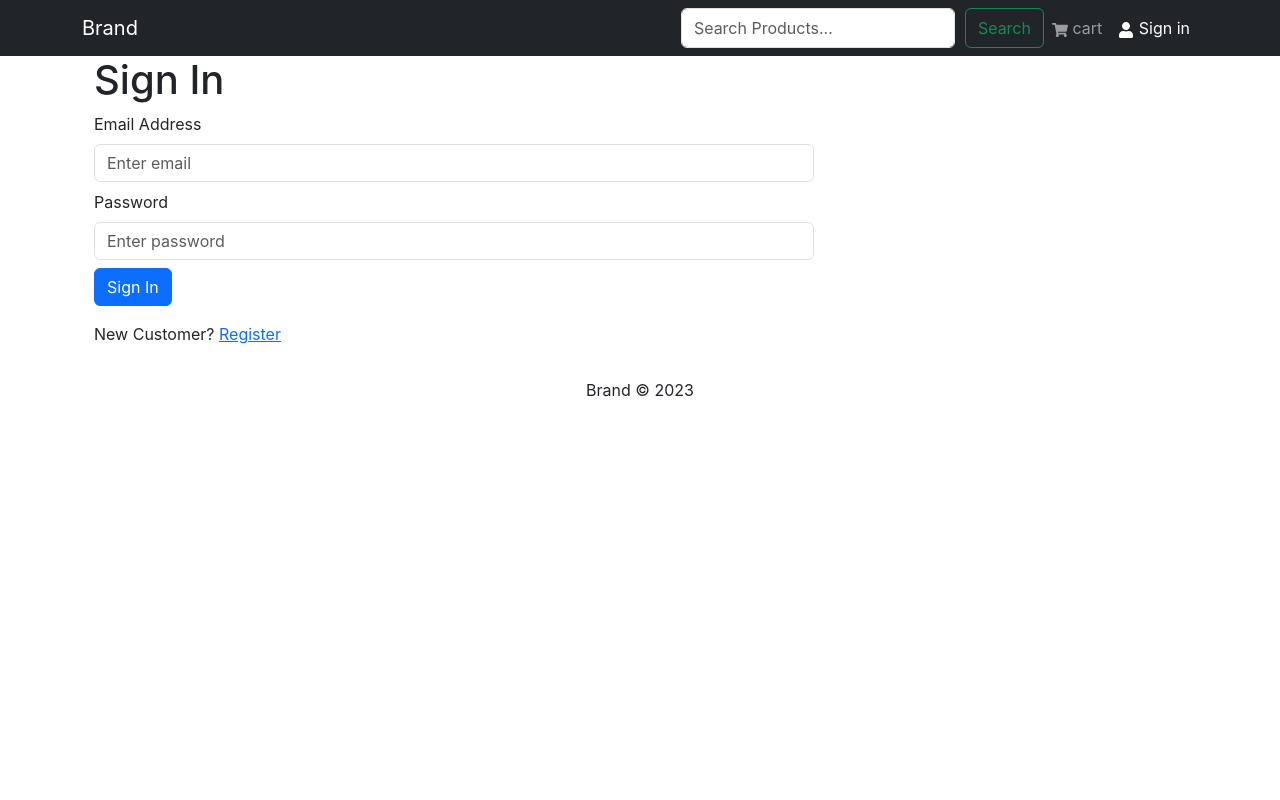
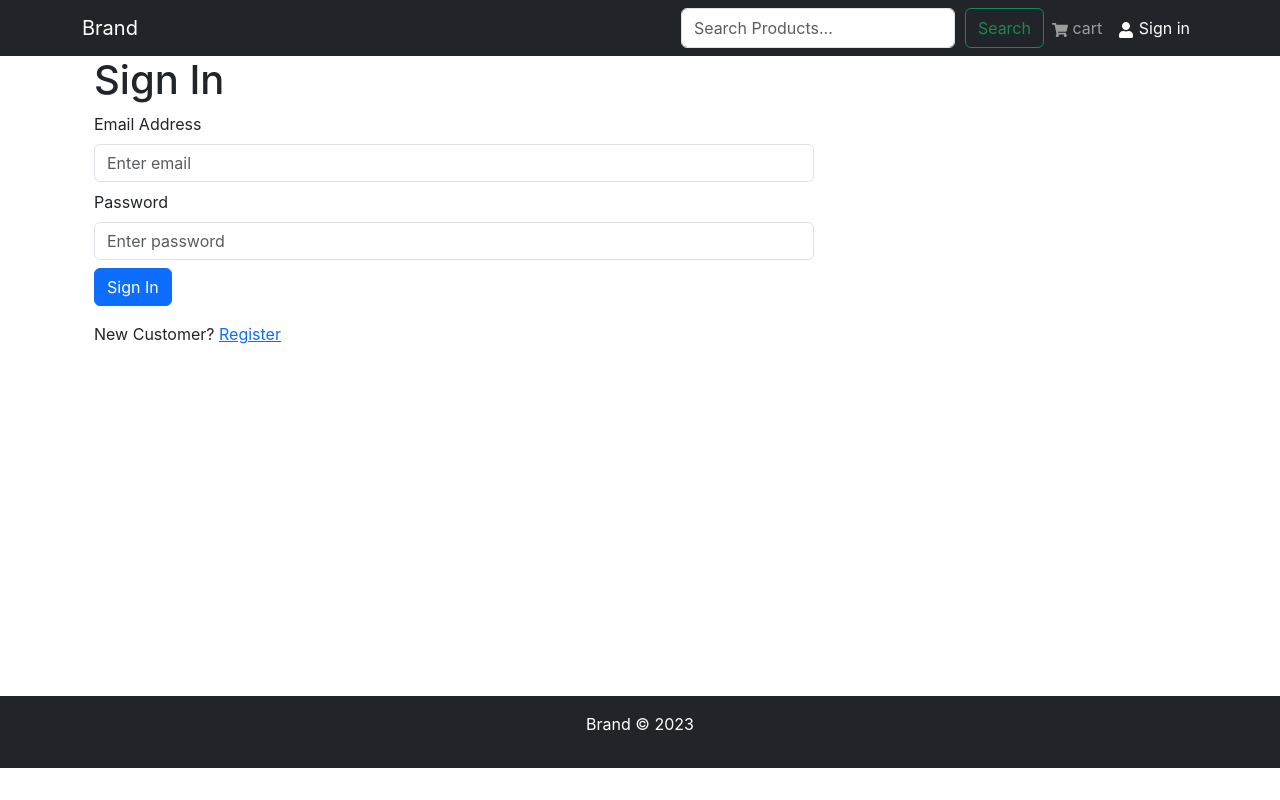
Before and after one commit to mohammadkhalaf/ecommerce, a React (Create React App) app in the folder frontend/: page /login in a window 1280 px wide. Built offline with nearby package versions, Linux system fonts and the light colour scheme.

Commit message:
fix some styles

```diff
--- a/frontend/src/components/Footer.jsx
+++ b/frontend/src/components/Footer.jsx
@@ -3,7 +3,7 @@ import {Container, Row, Col} from 'react-bootstrap'
 const Footer = () => {
     const currentYear= new Date().getFullYear()
   return <>
-  <footer>
+  <footer style={{backgroundColor:'#212529', color:'white'}}>
     <Container>
         <Row>
             <Col className='text-center py-3'>
--- a/frontend/src/components/Header.jsx
+++ b/frontend/src/components/Header.jsx
@@ -33,10 +33,10 @@ try {
           <LinkContainer to='/'>
             <Navbar.Brand >Brand</Navbar.Brand>
           </LinkContainer>
-            <Navbar.Toggle aria-controls='basic-navbar-nav'/>
-            <NavbarCollapse id='basic-navbar-nav'>
+            <Navbar.Toggle aria-controls='basic-navbar-nav' />
+            <NavbarCollapse id='basic-navbar-nav' className='custom-navbar'>
                 <Nav className='ms-auto'>
-                  <Search/>
+                  <Search />
                   <LinkContainer to='/cart'>
                      <Nav.Link><FaShoppingCart/> cart
                      {cartItems.length>0 && (
--- a/frontend/src/index.css
+++ b/frontend/src/index.css
@@ -12,10 +12,11 @@ code {
     monospace;
 }
 
-.card {
-  /* border: 2px solid red; */
+main {
+  min-height: 80vh;
+}
 
-}
+
 
 .product-title {
   height: 2.5em;
@@ -47,6 +48,7 @@ code {
   content: '\2606';
 }
 
+
 .search {
   display: flex;
 }
@@ -54,3 +56,12 @@ code {
 .search-btn {
   margin-left: 10px;
 }
+
+.custom-navbar {
+  /* Your existing styles for the Navbar */
+
+  @media (max-width: 768px) {
+    margin-top: 20px;
+    /* Adjust the margin value as needed */
+  }
+}
```
Also changed, not shown: 1 other file (tests, documents, lock files or other folders).
